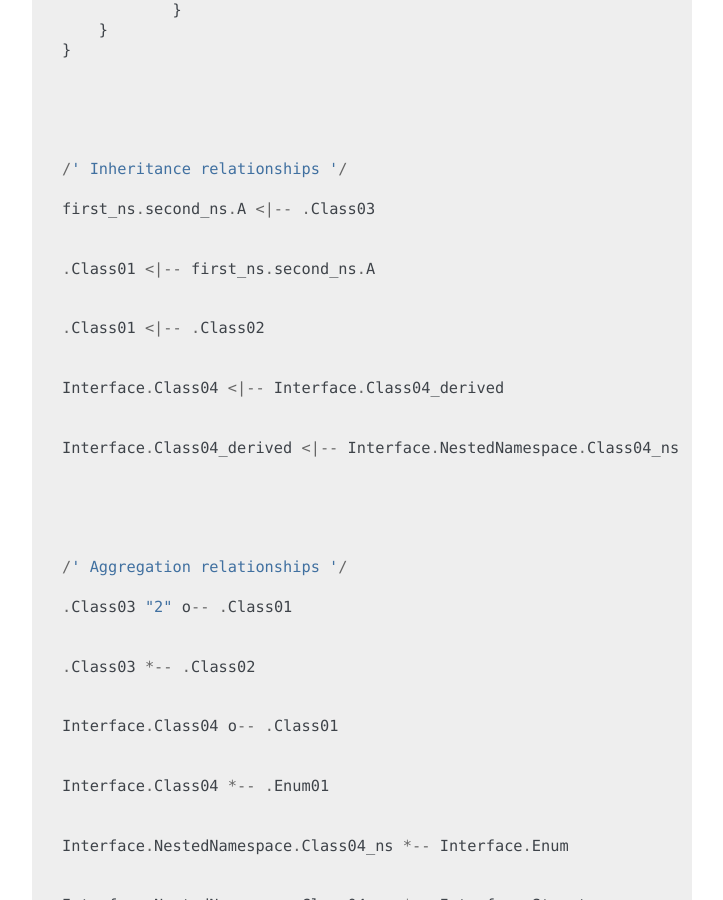
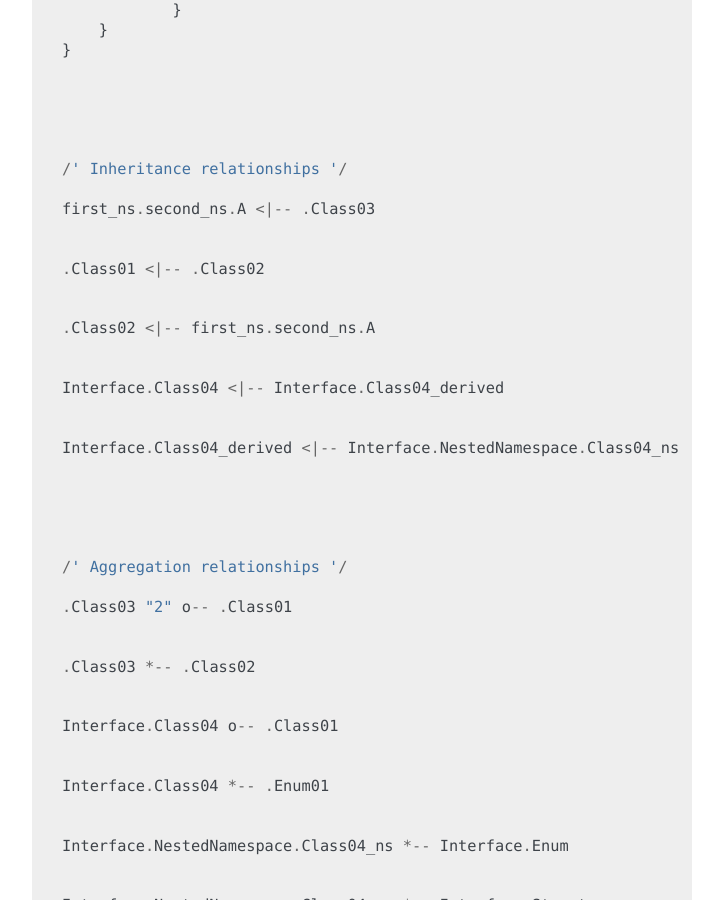
Before and after one commit to thibaultmarin/hpp2plantuml, a Sphinx documentation site: the page built from doc/source/org-doc.rst, in a window 1280 px wide and 900 px high, scrolled down 52281 px. Shown: the whole window, without its empty margins (388-1111 px from the left). Built offline with Sphinx 7.4.7, drawn with Linux system fonts in a browser that asks for light colours; some of the changed text lies outside the part shown.

```diff
--- a/doc/source/org-doc.rst
+++ b/doc/source/org-doc.rst
@@ -2626,7 +2626,7 @@ The following can be extended to improve testing, as long as the corresponding
 
     // Empty parent namespace (issue #13)
     namespace first_ns::second_ns{
-    	class A : public Class01 {};
+    	class A : public Class02 {};
     }
 
 .. _sec-test-system-ref:
@@ -2762,10 +2762,10 @@ The comparison takes into account the white space, indentation, etc.
     first_ns.second_ns.A <|-- .Class03
 
 
-    .Class01 <|-- first_ns.second_ns.A
-
-
     .Class01 <|-- .Class02
+
+
+    .Class02 <|-- first_ns.second_ns.A
 
 
     Interface.Class04 <|-- Interface.Class04_derived
@@ -2950,10 +2950,10 @@ The comparison takes into account the white space, indentation, etc.
     first_ns.second_ns.A <|-- .Class03
 
 
-    .Class01 <|-- first_ns.second_ns.A
-
-
     .Class01 <|-- .Class02
+
+
+    .Class02 <|-- first_ns.second_ns.A
 
 
     Interface.Class04 <|-- Interface.Class04_derived
```
Also changed, not shown: hpp2plantuml.org (+7 -7 lines), 3 other files.
